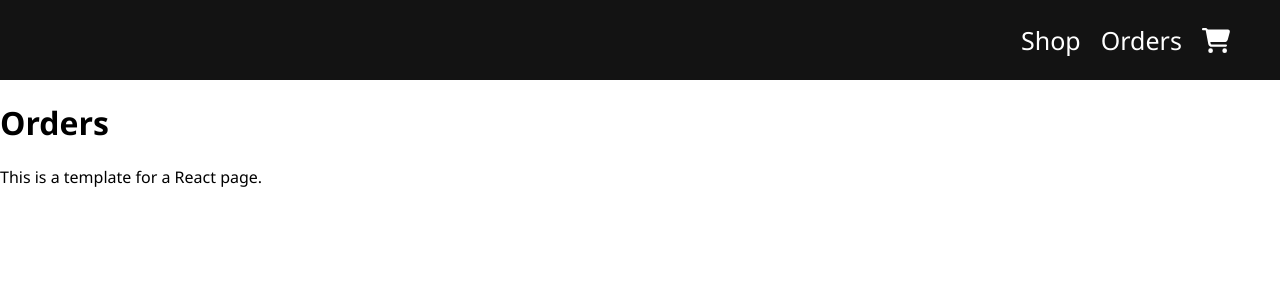
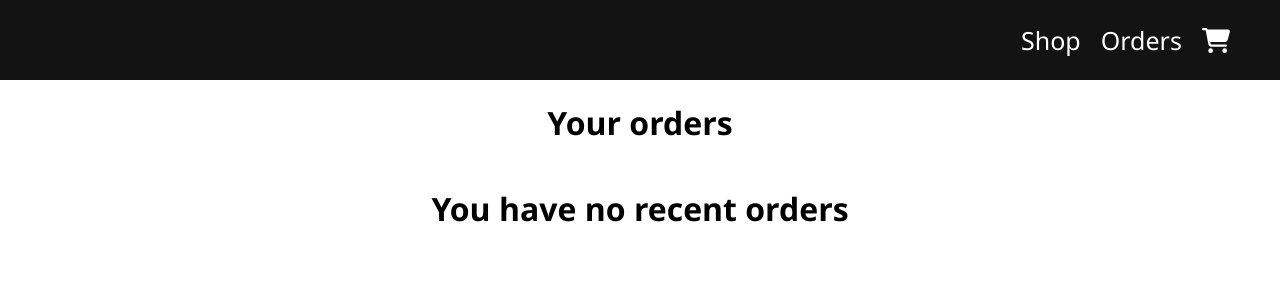
Before and after one commit to Xolani2015/SuperGroup_FullStackProject, a React (Create React App) app in the folder super_group_front_end/: page /orders in a window 1280 px wide. Shown: the top 300 px of the page. Built offline with nearby package versions, Linux system fonts and the light colour scheme.

Commit message:
feat: Add page inital ui

```diff
--- /dev/null
+++ b/super_group_front_end/src/pages/orders/orders.css
@@ -0,0 +1,6 @@
+.orders {
+    display: flex;
+    flex-direction: column;
+    justify-content: center;
+    align-items: center;
+  }
--- a/super_group_front_end/src/pages/orders/orders.js
+++ b/super_group_front_end/src/pages/orders/orders.js
@@ -1,10 +1,12 @@
 import React from 'react';
+import './orders.css'
 
 export const Orders = () => {
   return (
-    <div className="my-page-container">
-      <h1>Orders</h1>
-      <p>This is a template for a React page.</p>
+    <div className="orders">
+      <h1>Your orders</h1>
+      <h1>You have no recent orders</h1>
+
     </div>
   );
 };
```
